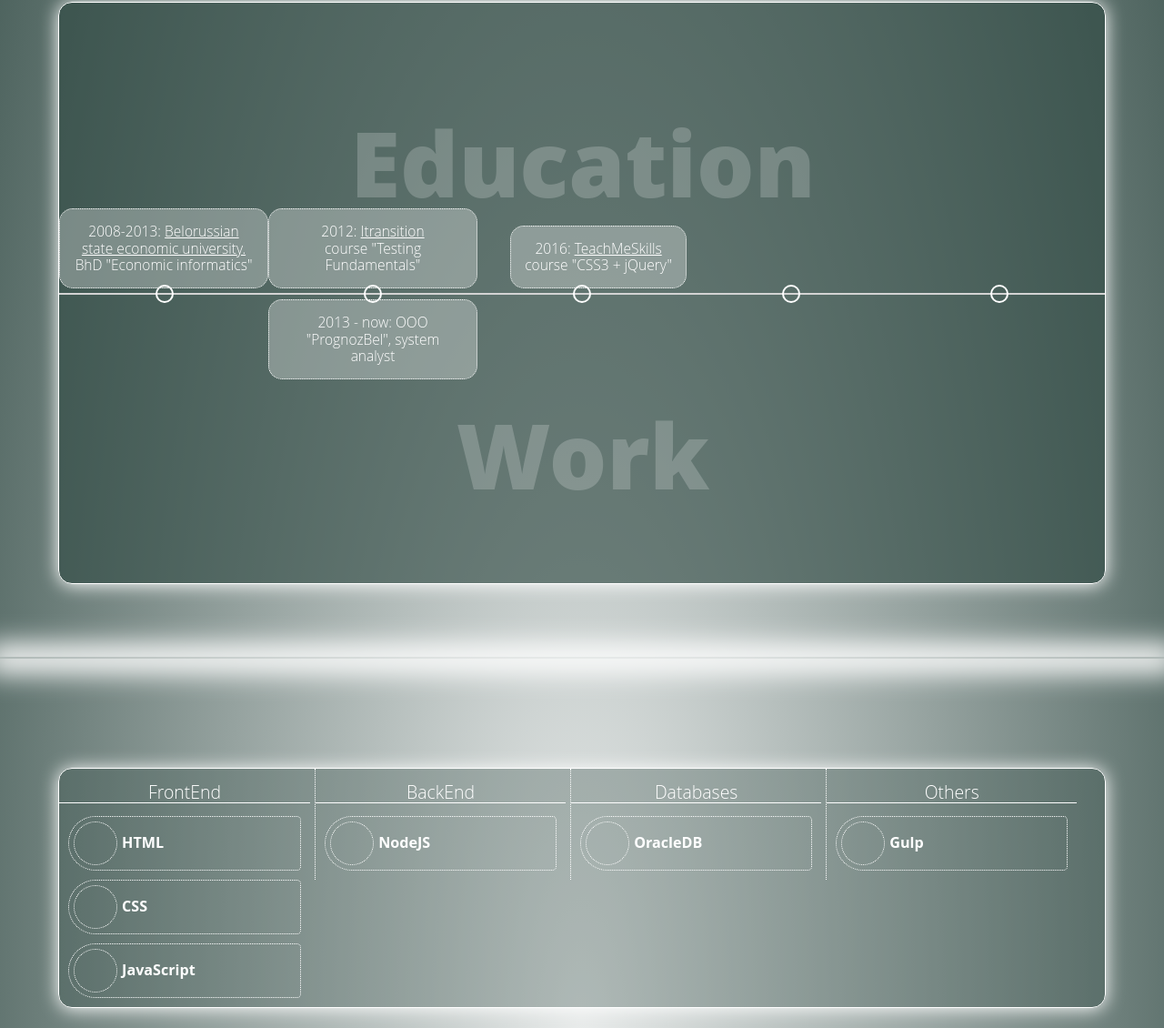
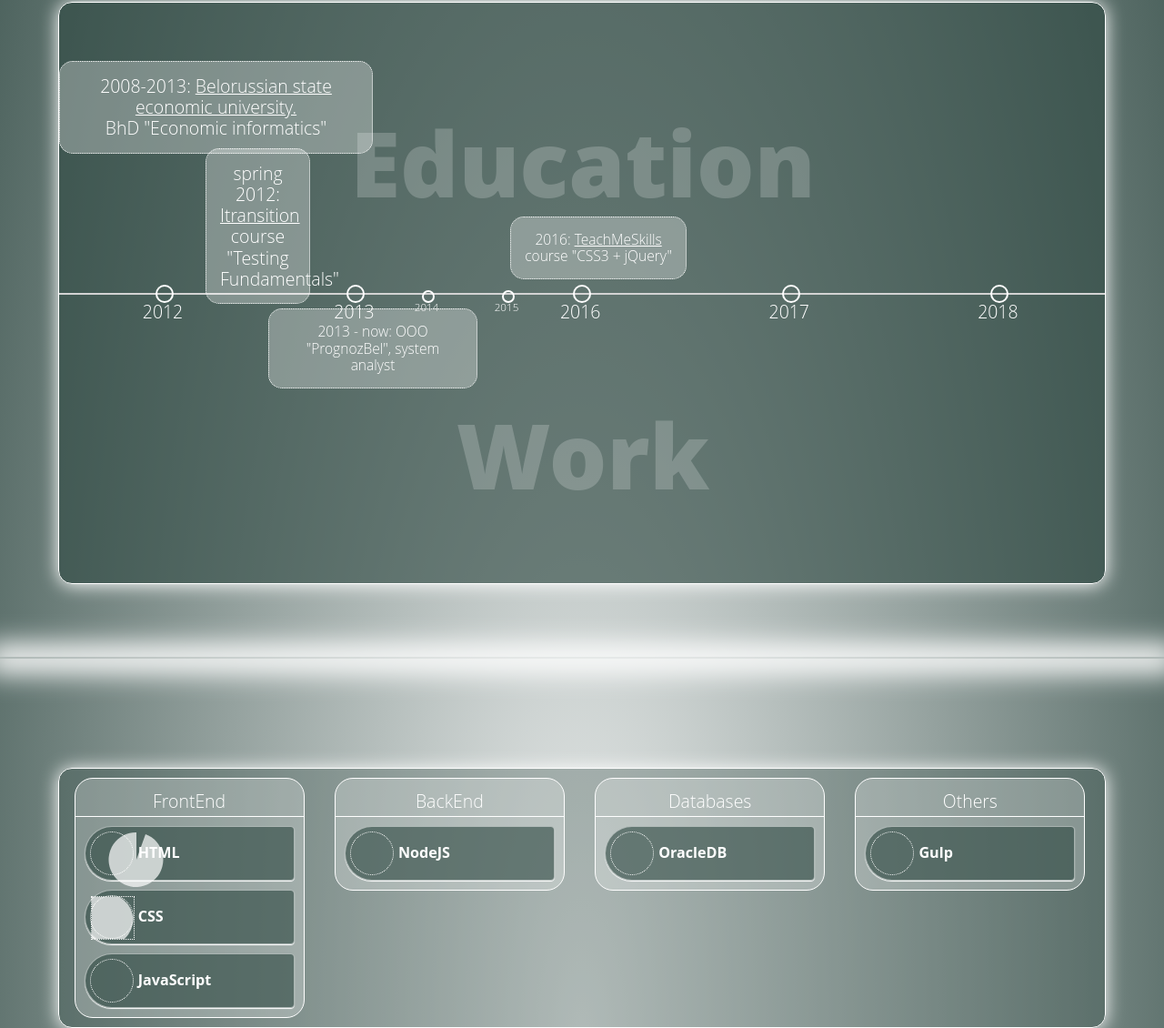
Before and after one commit to ashyruk/profile, a website: page index.html in a window 1280 px wide. Shown: the part 880-2010 px from the top of the page at 91% size. Drawn offline with Linux system fonts and the light colour scheme.

Commit message:
timeline

```diff
--- a/css/main.scss
+++ b/css/main.scss
@@ -116,6 +116,8 @@ section{
     height: 100vh;
     color: #ffffff;
     font-size: 1.5em;
+
+
 }
 p.section-title{
     display: inline-block;
@@ -129,31 +131,54 @@ p.section-title{
     border-radius: 20px;
     z-index: 10;
 }
+
 section.about{
     background: url("../img/_info.jpg")0 100% border-box no-repeat;
     background-size: cover;
+
+    background-attachment: fixed;
+    background-position: center;
+    background-repeat: no-repeat;
 
 }
 section.career{
     background: url("../img/_career.jpg")0 100% border-box no-repeat;
     background-size: cover;
+  background-attachment: fixed;
+  background-position: center;
+  background-repeat: no-repeat;
 }
 section.skills{
     background: url("../img/_skills.jpg")0 100% border-box no-repeat;
     background-size: cover;
+  background-attachment: fixed;
+  background-position: center;
+  background-repeat: no-repeat;
 }
 section.projects{
     background: url("../img/_projects.jpg")0 100% border-box no-repeat;
     background-size: cover;
+  background-attachment: fixed;
+  background-position: center;
+  background-repeat: no-repeat;
 }
 section.help{
     background: url("../img/_help.jpg")0 100% border-box no-repeat;
     background-size: cover;
+  background-attachment: fixed;
+  background-position: center;
+  background-repeat: no-repeat;
 }
 section.contacts{
     background: url("../img/_contacts.jpg")0 100% border-box no-repeat;
     background-size: cover;
+  background-attachment: fixed;
+  background-position: center;
+  background-repeat: no-repeat;
 }
+
+
+
 article>p.description-title{
     display: block;
     position: relative;
@@ -220,6 +245,7 @@ article>p.description-cap {
     margin: auto;
     position: relative;
     top:10vh;
+ // overflow: scroll;
 }
 .timeline-row{
     height: 50%;
@@ -259,12 +285,23 @@ p.text-in-col>a{
 }
 .col-top{
     position: absolute;
-    bottom: 5px;
+    bottom: 15px;
     right: 0;
+}
+.first-edu{
+  position: absolute;
+  top: 10%;
+  width: 30%;
+}
+.secnd-edu{
+  position: absolute;
+  top: 25%;
+  width: 10%;
+  left: 14%;
 }
 .col-bot{
     position: absolute;
-    top: 5px;
+    top: 15px;
     right: 0;
 }
 .timeline-row-middle{
@@ -288,6 +325,29 @@ p.text-in-col>a{
     transform: translateY(-10px);
     margin-left: auto;
     z-index: 9999;
+  span{
+    position: relative;
+    top: 100%;
+    left:-100%;
+  }
+}
+.point-min{
+  position: relative;
+  width: 14px;
+  height: 14px;
+  font-size: 0.6em;
+  transform: translateY(-12px);
+  left: 25%;
+
+}
+.point-min-2{
+  position: relative;
+  width: 14px;
+  height: 14px;
+  font-size: 0.6em;
+  transform: translateY(-12px);
+  left: 55%;
+
 }
 .timeline-point:hover{
     /*border: 3px solid #ffffff;*/
@@ -304,17 +364,21 @@ p.text-in-col>a{
 }
 .skills-group{
     display: inline-block;
-    width: 24%;
-    border-left: 1px dotted #fff;
+    width: 22%;
+    margin: 10px 1.3vw ;
+    border: 1px solid #fff;
     vertical-align: top;
+    border-radius: 20px;
+    background-color: rgba(255,255,255,.25);
 }
-.skills-group:first-child{
-    border-left: none;
-}
+//.skills-group:first-child{
+//    border-left: none;
+//}
 .skills-group p{
     text-align: center;
     border-bottom: 1px solid #fff;
-    margin: 5% auto;
+    padding-top: 5%;
+    padding-bottom: 2%;
 }
 .skill-icon{
     height: 6vh;
@@ -322,11 +386,27 @@ p.text-in-col>a{
     border: 1px dotted #fff;
     border-radius: 50%;
 }
+svg{
+    height: 60px;
+    width: 80px;
+}
+svg.progress{
+    height: 6vh;
+    width: 6vh;
+    border: 1px dotted #fff;
+}
+svg > path{
+    fill: #fff;
+    fill-opacity: 0.7;
+
+}
 article.skill{
     margin: 10px;
     padding: 5px;
-    border: 1px dotted #fff;
+    border: 1px solid rgba(255,255,255,0.5);
     border-radius: 100px 15px 15px 100px;
+    box-shadow: 0 1px 1px rgba(255,255,255,1);
+
 }
 article.skill div{
     display: inline-block;
--- a/index.html
+++ b/index.html
@@ -50,11 +50,13 @@
                 <div class="timeline block-dark">
                     <div class="timeline-row">
                         <p class="back-title">Education</p>
+                        <p class="text-in-col first-edu">2008-2013: <a href="http://bseu.by/" target="_blank">Belorussian state economic university.</a><br> BhD "Economic informatics"</p>
+                        <p class="text-in-col secnd-edu">spring 2012: <a href="http://itransition.by/career/training#testing" target="_blank">Itransition</a><br> course "Testing Fundamentals"</p>
                         <div class="timeline-col ">
-                            <p class="text-in-col col-top">2008-2013: <a href="http://bseu.by/" target="_blank">Belorussian state economic university.</a><br> BhD "Economic informatics"</p>
+                            <!--<p class="text-in-col col-top first-edu">2008-2013: <a href="http://bseu.by/" target="_blank">Belorussian state economic university.</a><br> BhD "Economic informatics"</p>-->
                         </div><!--
                     1--><div class="timeline-col">
-                            <p class="text-in-col col-top">2012: <a href="http://itransition.by/career/training#testing" target="_blank">Itransition</a><br> course "Testing Fundamentals"</p>
+                            <!--<p class="text-in-col col-top">2012: <a href="http://itransition.by/career/training#testing" target="_blank">Itransition</a><br> course "Testing Fundamentals"</p>-->
                         </div><!--
                     1--><div class="timeline-col">
                             <p class="text-in-col col-top">2016: <a href="http://teachmeskills.by/" target="_blank">TeachMeSkills</a> <br> course "CSS3 + jQuery"</p>
@@ -63,11 +65,14 @@
                     1--><div class="timeline-col"></div>
                     </div>
                     <div class="timeline-row-middle">
-                        <div class="timeline-col-middle"><span class="timeline-point"></span></div><!--
-                        1--><div class="timeline-col-middle"><span class="timeline-point"></span></div><!--
-                        1--><div class="timeline-col-middle"><span class="timeline-point"></span></div><!--
-                        1--><div class="timeline-col-middle"><span class="timeline-point"></span></div><!--
-                        1--><div class="timeline-col-middle"><span class="timeline-point"></span></div>
+                        <div class="timeline-col-middle"><span class="timeline-point"><span>2012</span></span></div><!--
+                        1--><div class="timeline-col-middle"><span class="timeline-point"><span>2013</span></span>
+                        <span class="timeline-point point-min"><span>2014</span></span>
+                        <span class="timeline-point point-min-2"><span>2015</span></span>
+                        </div><!--
+                        1--><div class="timeline-col-middle"><span class="timeline-point"><span>2016</span></span></div><!--
+                        1--><div class="timeline-col-middle"><span class="timeline-point"><span>2017</span></span></div><!--
+                        1--><div class="timeline-col-middle"><span class="timeline-point"><span>2018</span></span></div>
                     </div>
                     <div class="timeline-row">
                         <p class="back-title">Work</p>
@@ -85,46 +90,54 @@
                 <div class="skills-block block">
                     <div class="skills-group">
                         <p>FrontEnd</p>
-                        <article class="skill">
-                            <div class="skill-icon"></div>
+                        <article class="skill block-dark">
+                            <div class="skill-icon">
+                                <svg>
+                                    <path d="M 50 30 L 50 0 A 30 30 1 1 0 60.0 1.9 Z"></path>
+                                </svg>
+                            </div>
                             <div>
                                 <h5>HTML</h5>
                             </div>
                         </article>
-                        <article class="skill">
-                            <div class="skill-icon"></div>
+                        <article class="skill block-dark">
+                            <div class="skill-icon">
+                                <svg class="progress">
+                                    <path d="M 0 0 L 30 0 A 28 28 0 1 1 0 2.9 Z"></path>
+                                </svg>
+                            </div>
                             <div>
                                 <h5>CSS</h5>
                             </div>
                         </article>
-                        <article class="skill">
+                        <article class="skill block-dark">
                             <div class="skill-icon"></div>
                             <div>
                                 <h5>JavaScript</h5>
                             </div>
                         </article>
-                    </div>
-                    <div class="skills-group">
+                    </div><!--
+                1--><div class="skills-group">
                         <p>BackEnd</p>
-                        <article class="skill">
+                        <article class="skill block-dark">
                             <div class="skill-icon"></div>
                             <div>
                                 <h5>NodeJS</h5>
                             </div>
                         </article>
-                    </div>
-                    <div class="skills-group">
+                    </div><!--
+                1--><div class="skills-group">
                         <p>Databases</p>
-                        <article class="skill">
+                        <article class="skill block-dark">
                             <div class="skill-icon"></div>
                             <div>
                                 <h5>OracleDB</h5>
                             </div>
                         </article>
-                    </div>
-                    <div class="skills-group">
+                    </div><!--
+                1--><div class="skills-group">
                         <p>Others</p>
-                        <article class="skill">
+                        <article class="skill block-dark">
                             <div class="skill-icon"></div>
                             <div>
                                 <h5>Gulp</h5>
@@ -179,6 +192,6 @@
             <p>© 2017–2017 Valery Rybak</p>
         </footer>
     </div>
-<script src="js/view.js"></script>
+<script src="build/app.js"></script>
 </body>
 </html>
--- a/js/view.js
+++ b/js/view.js
@@ -2,12 +2,13 @@
  * Created by rybak on 18.01.2017.
  */
 window.addEventListener('scroll', function(){
-    console.log(this.scrollY);
+    //console.log(this.scrollY);
     var elem = document.getElementsByTagName('header')[0];
     if (this.scrollY>600){
         elem.className = 'nav fixed';
     }else{
         elem.className = 'nav';
     }
+    this.blur();
 });
-//TODO:some text here what need todo
+//
--- a/package.json
+++ b/package.json
@@ -20,8 +20,12 @@
     "browser-sync": "^2.18.8",
     "gulp": "^3.9.1",
     "gulp-autoprefixer": "^3.1.1",
+    "gulp-concat": "^2.6.1",
+    "gulp-jshint": "^2.0.4",
     "gulp-minify-css": "^1.2.4",
     "gulp-notify": "^3.0.0",
-    "gulp-sass": "^3.1.0"
+    "gulp-sass": "^3.1.0",
+    "gulp-uglify": "^2.1.2",
+    "jshint": "^2.9.4"
   }
 }
```
Also changed, not shown: build/main.css.
